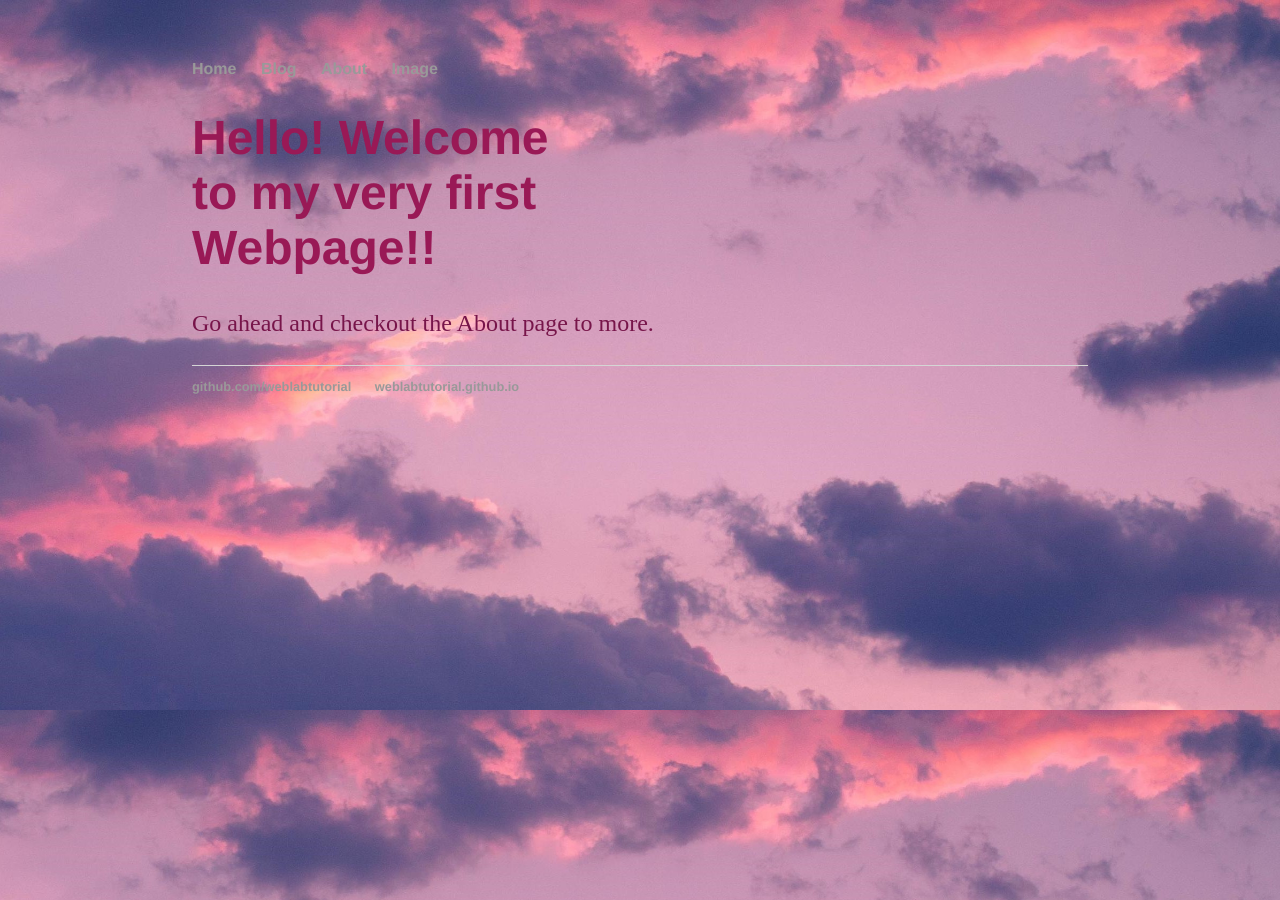
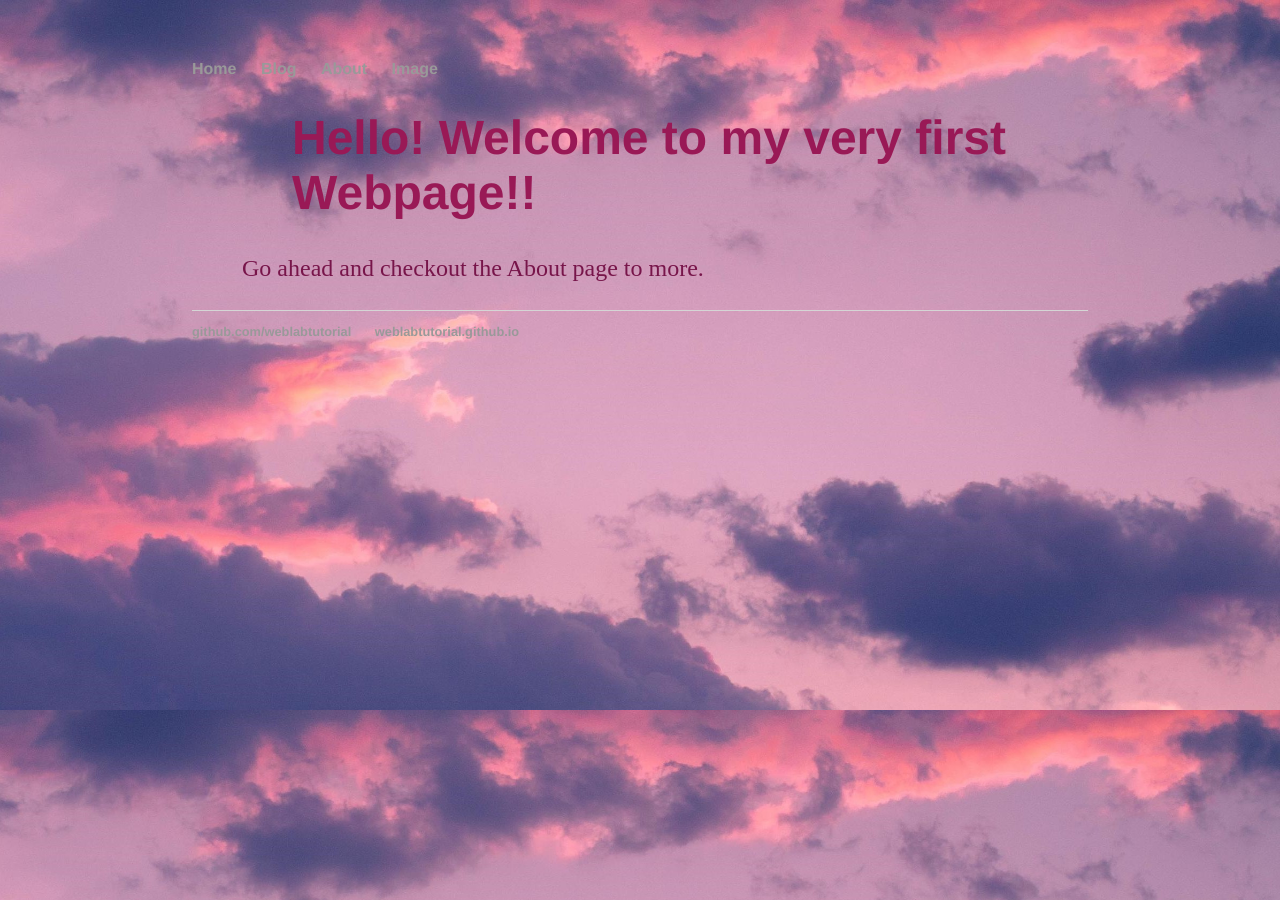
Before and after one commit to Kanaga2004/Kanaga2004.github.io, a Jekyll site: the page built from index.html, in a window 1280 px wide. Built offline with Jekyll 4.4.1, drawn with Linux system fonts in a browser that asks for light colours.

Commit message:
Update main.css

```diff
--- a/css/main.css
+++ b/css/main.css
@@ -8,13 +8,13 @@ h1 {
  font-size: 3em;
  font-family:'Helvetica', 'Arial', 'Sans-Serif';
  color: #991956;
- padding-right: 500px;
+ padding-left: 100px;
 }
 p {
  font-size: 1.5em;
  line-height: 1.4em;
  color: #77154A;
- padding-right: 50px;
+ padding-left: 50px;
 }
 footer {
  border-top: 1px solid #d5d5d5;
```
